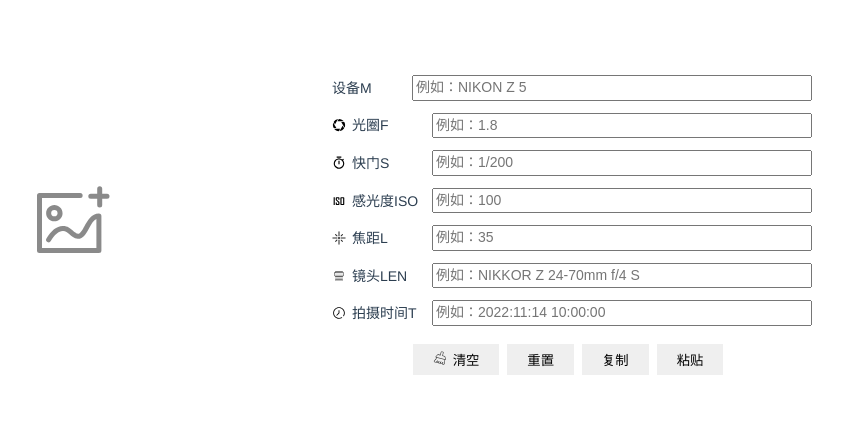
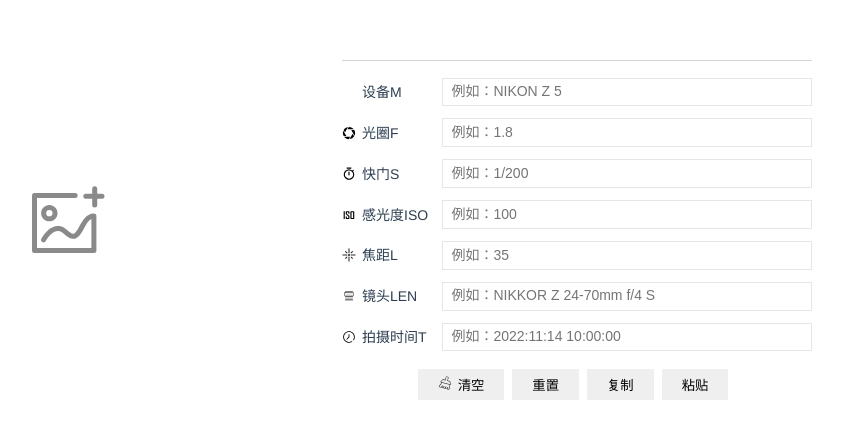
Before and after one commit to JohnieXu/exif-edit, a Vue app: page / in a window 1280 px wide. Shown: the part 178-616 px from the top of the page, without its empty margins (328-1171 px from the left). Built offline with nearby package versions, Linux system fonts and the light colour scheme.

Commit message:
feat: 更新参数编辑样式&增加参数汇总展示

```diff
--- a/src/components/ExifEdit.vue
+++ b/src/components/ExifEdit.vue
@@ -12,6 +12,9 @@
     </div>
     <!-- 参数编辑 -->
     <div :class="bem('property')">
+      <div :class="bem('row')">
+        <ExifLabel :exif="exif"></ExifLabel>
+      </div>
       <div :class="bem('row')">
         <EIcon :name="exif.M || ''"></EIcon>
         <span :class="bem('row-label')">设备M</span>
@@ -52,7 +55,7 @@
         <button :class="bem('actions-button', 'reset')" @click="handleResetClick">重置</button>
         <button :class="bem('actions-button', 'copy')" @click="handleCopyClick">复制</button>
         <button :class="bem('actions-button', 'paste')" @click="handlePasteClick">粘贴</button>
-        <button v-if="previewImageData" :class="bem('actions-button', ['save', 'primary'])" @click="handleSaveClick">保存</button>
+        <button v-if="previewImageData" :class="bem('actions-button', ['save', 'primary'])" @click="handleSaveClick"><EIcon name="download"></EIcon>保存</button>
       </div>
     </div>
   </div>
@@ -62,6 +65,7 @@
 import piexifjs, { piexif } from 'piexifjs'
 import { createBEM } from '../utils/className'
 import EIcon from './EIcon.vue'
+import ExifLabel from './ExifLabel.vue'
 
 const imagePlaceholder = '<svg t="1668863586543" class="icon" viewBox="0 0 1024 1024" version="1.1" xmlns="http://www.w3.org/2000/svg" p-id="2945" width="128" height="128"><path d="M856.32 428.064c-94.816 0-144.928 90.656-185.184 163.52-25.824 46.688-52.512 94.944-78.72 97.568-28.544-5.664-48.096-23.2-70.656-43.36-31.744-28.448-67.488-60.288-130.464-57.952-76.8 3.328-146.24 57.696-206.4 161.696a32 32 0 0 0 55.392 32.064c48.48-83.84 100.224-127.488 153.728-129.824 36.928-1.44 56.96 16.576 84.992 41.664 26.88 24.096 57.344 51.36 105.888 59.392a31.584 31.584 0 0 0 5.216 0.448c64.704 0 101.44-66.464 136.96-130.72 28.352-51.328 57.504-104 97.184-123.072v369.984H128V231.68h488.16a32 32 0 1 0 0-64H96a32 32 0 0 0-32 32v701.824a32 32 0 0 0 32 32h760.32a32 32 0 0 0 32-32V460.064a32 32 0 0 0-32-32z" p-id="2946" fill="#8a8a8a"></path><path d="M180.96 424.32c0 57.952 47.168 105.12 105.12 105.12s105.12-47.168 105.12-105.12-47.168-105.088-105.12-105.088-105.12 47.136-105.12 105.088z m146.24 0a41.152 41.152 0 0 1-82.24 0 41.152 41.152 0 0 1 82.24 0zM960 174.656h-61.376V113.28a32 32 0 1 0-64 0v61.344H752.64a32 32 0 1 0 0 64h81.984v81.984a32 32 0 1 0 64 0V238.656H960a32 32 0 1 0 0-64z" p-id="2947" fill="#8a8a8a"></path></svg>'
 
@@ -155,7 +159,8 @@ const defaultExif = {
 export default {
   name: 'ExifEdit',
   components: {
-    EIcon
+    EIcon,
+    ExifLabel
   },
   props: {
     // jpg 图片的 base64 数据
@@ -412,6 +417,7 @@ export default {
   display: flex;
   flex-direction: column;
   justify-content: center;
+  margin-left: 20px;
 }
 .pe_exif-edit__row {
   display: flex;
@@ -429,6 +435,14 @@ export default {
   flex: 1;
   line-height: 1.4;
   font-size: 14px;
+  outline: none;
+  border-radius: 0;
+  color: #333;
+  padding: 0.26em 0.6em;
+  border: 1px solid #e6e6e8;
+}
+.pe_exif-edit__row-value:focus {
+  border-color: #409eff;
 }
 .pe_exif-edit__actions {
   /* margin-top: 16px; */
@@ -447,6 +461,7 @@ export default {
 .pe_exif-edit__actions-button--reset {
 }
 .pe_exif-edit__actions-button--save {
+  padding: 6px 30px;
 }
 .pe_exif-edit__actions-button--primary {
   background-color: #409eff;
--- /dev/null
+++ b/src/components/ExifLabel.vue
@@ -0,0 +1,44 @@
+<template>
+  <div :class="bem()">
+    <span v-if="exif && exif.ISO" :class="bem('item', 'ISO')">ISO {{exif.ISO}}</span>
+    <span v-if="exif && exif.L" :class="bem('item', 'L')">{{exif.L}} 毫米</span>
+    <span v-if="exif && exif.F" :class="bem('item', 'F')">f/{{exif.F}}</span>
+    <span v-if="exif && exif.S" :class="bem('item', 'S')">1/{{exif.S}} 秒</span>
+  </div>
+</template>
+
+<script>
+import { createBEM } from '../utils/className'
+
+const bem = createBEM('exif-label')
+
+export default {
+  name: 'exif-label',
+  props: {
+    exif: {
+      type: Object,
+      default: null
+    }
+  },
+  methods: {
+    bem
+  }
+}
+</script>
+
+<style>
+.pe_exif-label {
+  flex: 1;
+  display: flex;
+  justify-content: space-around;
+  align-items: center;
+  font-size: 16px;
+  padding-bottom: 10px;
+  margin-bottom: 5px;
+  border-bottom: 1px solid rgba(200,200,200,0.8);
+}
+.pe_exif-label__item {
+  flex: 1;
+  text-align: left;
+}
+</style>
```
Also changed, not shown: src/components/EIcon.vue (+5 -2 lines).
